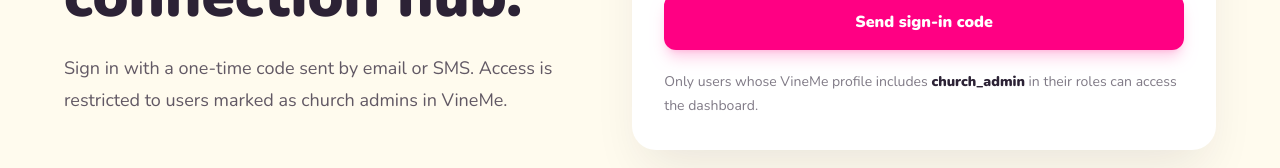
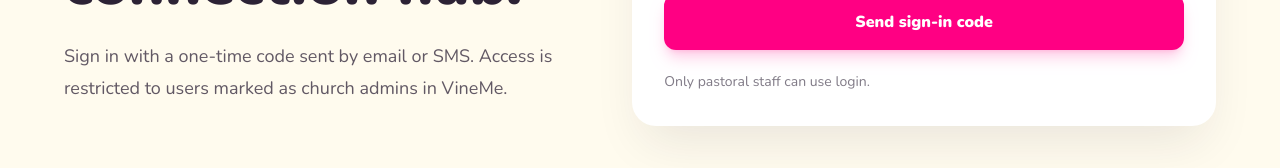
Before and after one commit to VineMe-App/vineme-website, a Next.js app: page /login in a window 1280 px wide. Shown: the part 399-567 px from the top of the page. Built offline with nearby package versions, Linux system fonts and the light colour scheme; no server answers.

Commit message:
Update login access copy

```diff
--- a/app/login/page.tsx
+++ b/app/login/page.tsx
@@ -31,9 +31,7 @@ export default function LoginPage() {
           <AdminLoginForm />
 
           <p className="mt-5 text-sm leading-6 text-brand-dark/60">
-            Only users whose VineMe profile includes{" "}
-            <span className="font-black text-brand-dark">church_admin</span> in
-            their roles can access the dashboard.
+            Only pastoral staff can use login.
           </p>
         </div>
       </div>
```
